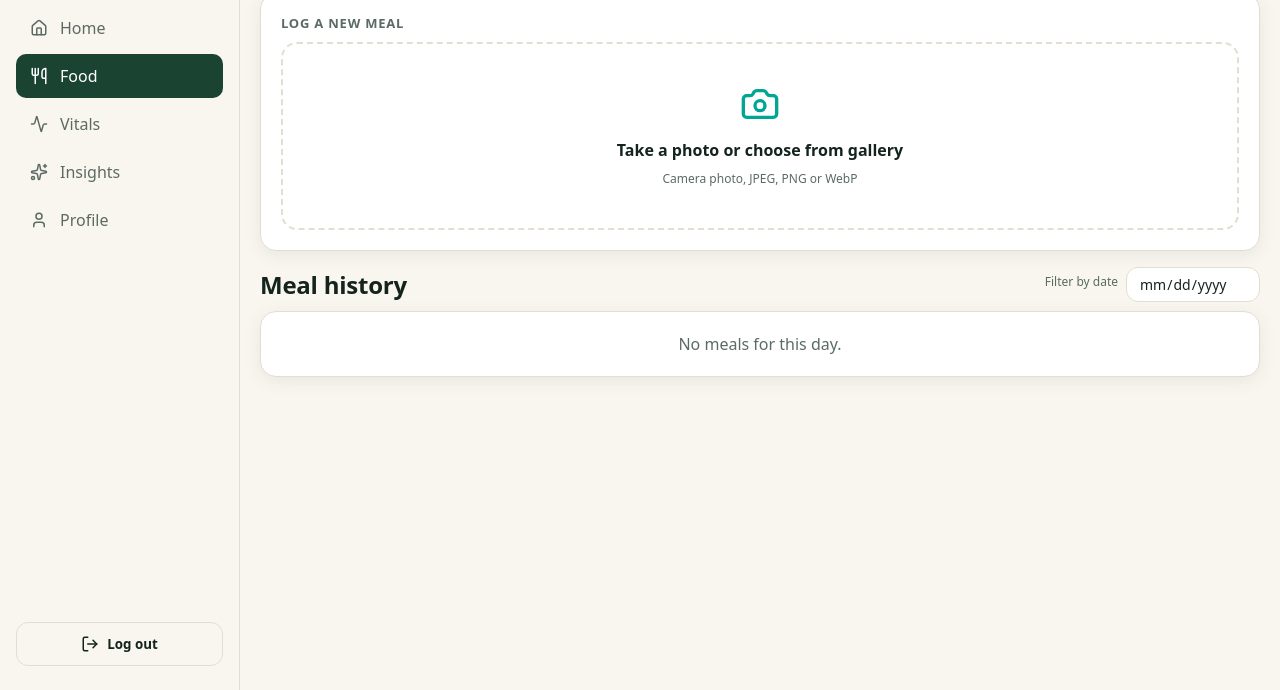
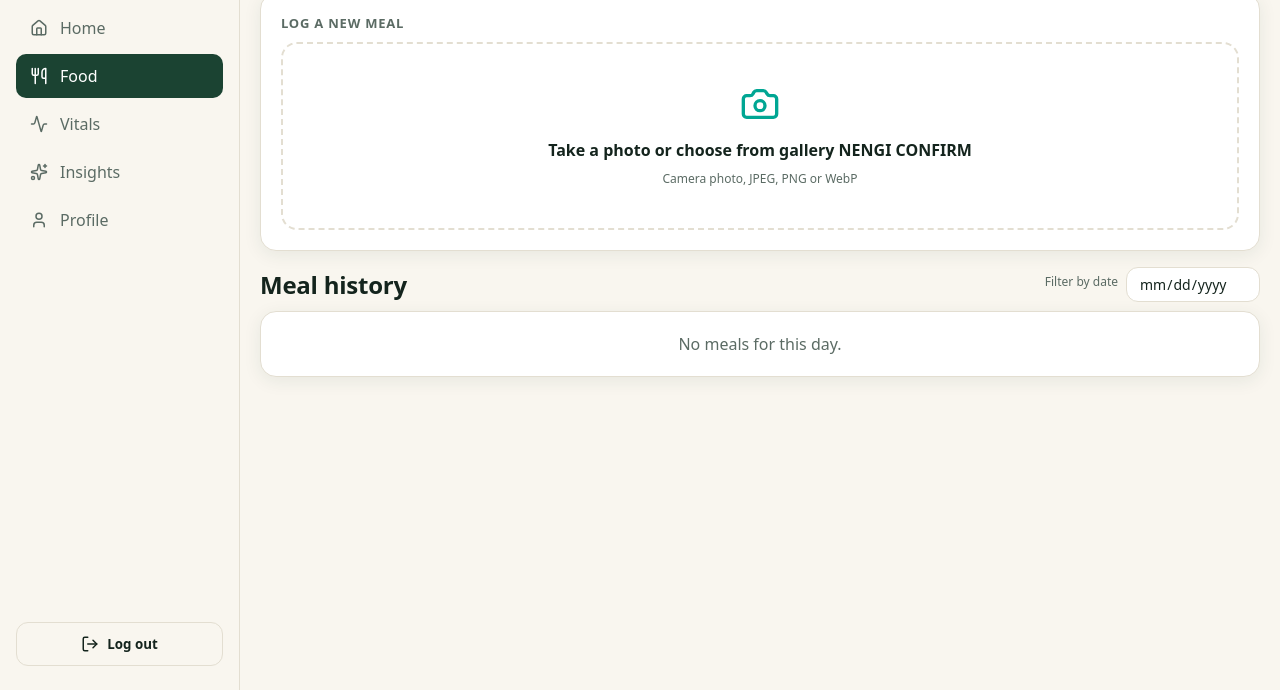
Before and after one commit to Somachukwu/vitality, a plain HTML site: page vita-frontend/food-log.html in a window 1280 px wide. Shown: the part 110-800 px from the top of the page. Drawn offline with nearby package versions, Linux system fonts and the light colour scheme; no server answers; sample sign-in values are in the browser's storage.

Commit message:
Confirm update

```diff
--- a/vita-frontend/food-log.html
+++ b/vita-frontend/food-log.html
@@ -23,7 +23,7 @@
           <div class="card-title">Log a new meal</div>
           <div class="dropzone" id="dropzone">
             <i data-lucide="camera"></i>
-            <div><strong>Take a photo or choose from gallery</strong></div>
+            <div><strong>Take a photo or choose from gallery NENGI CONFIRM</strong></div>
             <div class="text-xs muted mt-1">Camera photo, JPEG, PNG or WebP</div>
             <input id="camera-file" type="file" accept="image/*" capture="environment" hidden />
             <input id="gallery-file" type="file" accept="image/*" hidden />
```
